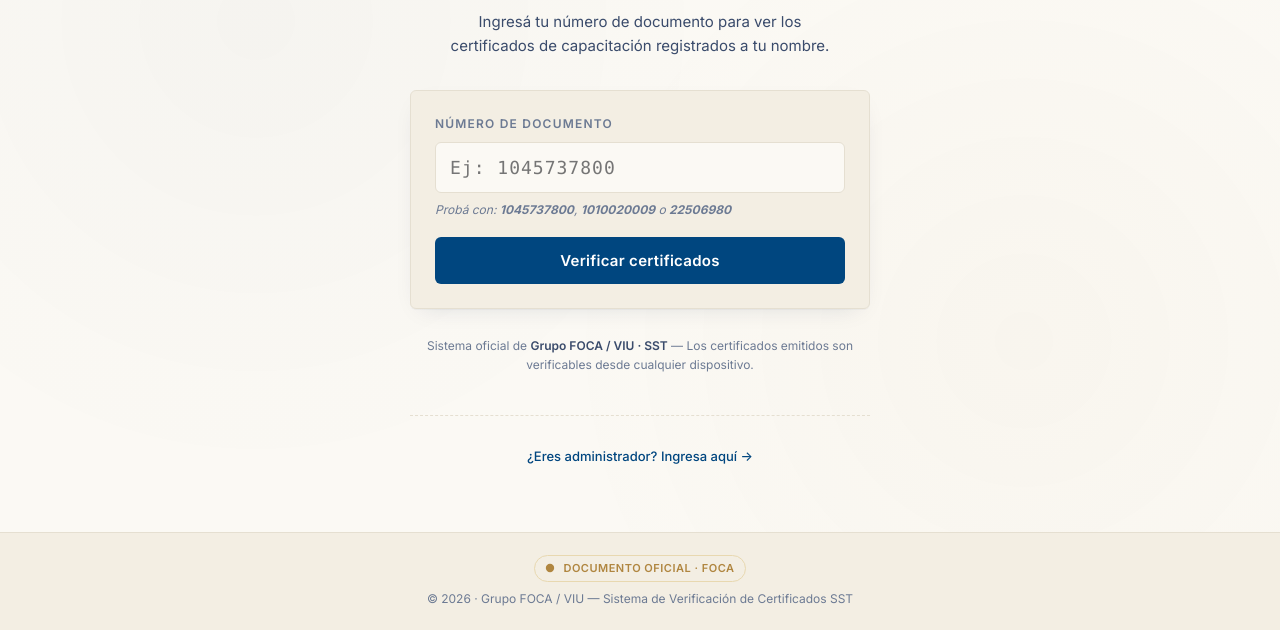
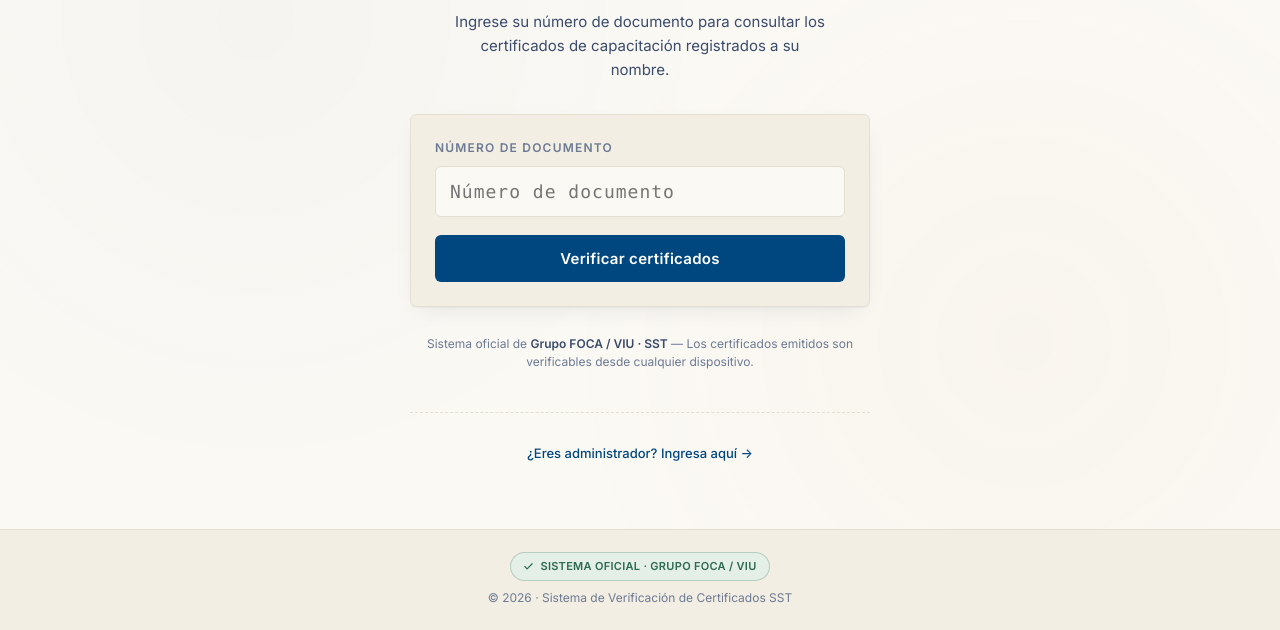
Before and after one commit to DeinerAcosta/certificados-sst, a website: page index.html in a window 1280 px wide. Shown: the part 219-849 px from the top of the page. Drawn offline with Linux system fonts and the light colour scheme.

Commit message:
Portal publico: copy formal (usted), quitar 'Ej:' y hint de prueba, sello verde

```diff
--- a/index.html
+++ b/index.html
@@ -467,13 +467,14 @@
   footer .seal {
     display: inline-flex;
     align-items: center;
-    gap: 8px;
-    padding: 4px 10px;
-    border: 1px solid var(--gold-soft);
+    gap: 6px;
+    padding: 5px 12px;
+    border: 1px solid color-mix(in srgb, var(--verified) 25%, transparent);
+    background: var(--verified-bg);
     border-radius: 999px;
-    color: var(--gold);
+    color: var(--verified);
     font-weight: 600;
-    letter-spacing: .5px;
+    letter-spacing: .3px;
     font-size: 11px;
     text-transform: uppercase;
   }
@@ -514,8 +515,8 @@
     <div class="eyebrow">Portal de Verificación</div>
     <h1>Consulta tus <em>certificados</em></h1>
     <p class="lead">
-      Ingresá tu número de documento para ver los certificados
-      de capacitación registrados a tu nombre.
+      Ingrese su número de documento para consultar los certificados
+      de capacitación registrados a su nombre.
     </p>
 
     <form class="search" onsubmit="buscar(event)">
@@ -525,17 +526,16 @@
         type="text"
         inputmode="numeric"
         pattern="[0-9]*"
-        placeholder="Ej: 1045737800"
+        placeholder="Número de documento"
         autocomplete="off"
         maxlength="12"
       />
-      <div class="hint">Probá con: <strong>1045737800</strong>, <strong>1010020009</strong> o <strong>22506980</strong></div>
       <button type="submit" class="primary">Verificar certificados</button>
     </form>
 
     <div class="error-box" id="error">
       <strong>Documento no encontrado</strong>
-      No se encontraron certificados asociados a este número. Verificá el documento e intentá de nuevo.
+      No se encontraron certificados asociados a este número. Verifique el documento e intente nuevamente.
     </div>
 
     <div class="footer-note">
@@ -592,10 +592,10 @@
 
 <footer>
   <div class="seal">
-    <svg width="10" height="10" viewBox="0 0 24 24" fill="currentColor"><circle cx="12" cy="12" r="10"/></svg>
-    Documento oficial · FOCA
+    <svg width="11" height="11" viewBox="0 0 24 24" fill="none" stroke="currentColor" stroke-width="2.5" stroke-linecap="round" stroke-linejoin="round"><path d="M20 6L9 17l-5-5"/></svg>
+    Sistema oficial · Grupo FOCA / VIU
   </div>
-  <div style="margin-top:8px;">© 2026 · Grupo FOCA / VIU — Sistema de Verificación de Certificados SST</div>
+  <div style="margin-top:8px;">© 2026 · Sistema de Verificación de Certificados SST</div>
 </footer>
 
 <script>
```
